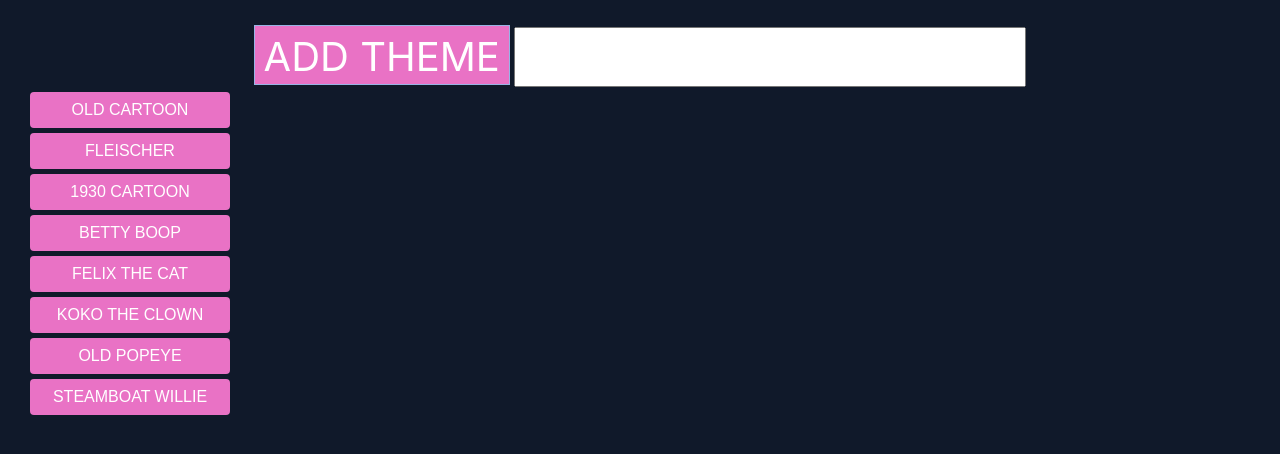
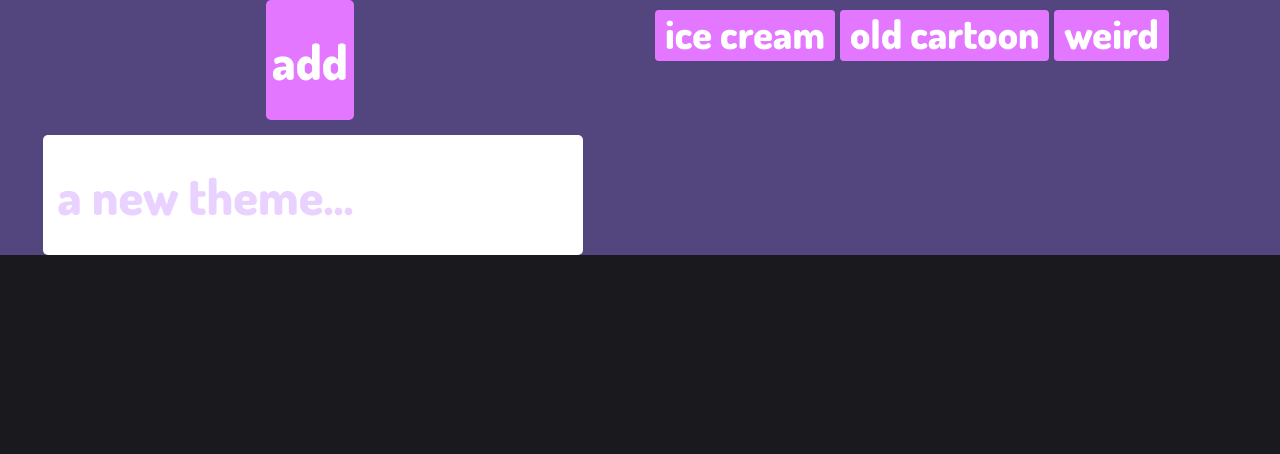
Before and after one commit to nickila/GifTastic, a plain HTML site: page index.html in a window 1280 px wide. Drawn offline with nearby package versions, Linux system fonts and the light colour scheme.

Commit message:
Added some styles

```diff
--- a/assets/app.js
+++ b/assets/app.js
@@ -1,4 +1,4 @@
-var gifArray = ["OLD CARTOON", "FLEISCHER", "1930 CARTOON", "BETTY BOOP", "FELIX THE CAT", "KOKO THE CLOWN", "OLD POPEYE", "STEAMBOAT WILLIE"];
+var gifArray = ["ice cream", "old cartoon", "weird"];
 // Create a function that creates buttons of themes in the gifArray and display them in the #button-div
 var results;
 var still;
@@ -45,13 +45,13 @@ function showGif() {
 
 
 $("#add-gif").on("click", function (event) {
-
+if ($("#gif-input")!== "") {
     console.log("success on adding gif");
     // Keeps screen from refreshing
     event.preventDefault();
     // Create variable gifInput equal to whatever user types in.
     var gifInputReg = $("#gif-input").val().trim();
-    var gifInput = gifInputReg.toUpperCase();
+    var gifInput = gifInputReg.toLowerCase();
     $("#gif-input").val("");
 
     // Push the text input into gifArray
@@ -61,6 +61,9 @@ $("#add-gif").on("click", function (event) {
     // Run showGif function to show gifs of the themes of the button clicked
     //showGif();
     // End function that allows user to type in theme and generate new button
+} else {
+    return;
+}
 });
 // Create function to create buttons of themes in array
 function renderButtons() {
--- a/assets/style.css
+++ b/assets/style.css
@@ -1,61 +1,75 @@
 body {
-    background-color: rgb(16, 25, 42);
+    background-color: rgb(26, 25, 29);
+    /* background: linear-gradient(rgb(22, 30, 32), rgb(54, 46, 73)) fixed; */
+    font-family: 'Dosis', sans-serif;
 }
-
+.header {
+    background-color: rgb(83, 69, 126);
+    min-height: 150px;
+}
 #gif-view {
-    margin: auto 0;
     text-align: center;
-    margin-right: auto;
-    margin-left: auto;
-    /* background-color: rgb(27, 40, 66); */
+    padding: 10px;
 
 }
 img {
 
-    padding: 10px;
-    border: solid 1px rgb(255, 0, 179);
-    box-shadow: 5px 5px 15px 15px rgba(247, 158, 255, 0.15);
+    border: solid 1px rgb(228, 119, 255);
+    box-shadow: 5px 5px 15px 15px rgba(210, 28, 255, 0.1);
     cursor: pointer;
+    margin: 10px;
+}
 
-
+.gif-button {
+    background-color: rgb(228, 119, 255);
+    margin-top:10px;
+    margin-right: 5px;
+    padding-top: -25;
+    padding-bottom: 10px;
+    padding-right: 10px;
+    padding-left: 10px;
+    border: none;
+    color: rgb(255, 255, 255);
+    font-size: 40px;
+    font-family: 'Dosis', sans-serif;
+    cursor: pointer;
+    line-height: 35px;
 }
-/* #button-div {
-    text-align: center;
-
-} */
-.gif-button {
-background-color: rgb(233, 114, 197);
-width: 200px;
-margin-left: 30px;
-margin-top: 5px;
-
-border: none;
-color: rgb(255, 255, 255);
-font-size: 16px;
-font-family: Arial, Helvetica, sans-serif;
-cursor: pointer;
-
+.gif-button:hover {
+    background-color: rgb(179, 89, 202);
 }
 #button-div {
-    text-align: center;
+    text-align: left;
+    float: left;
 }
 #add-gif {
-    height: 60px;
-    width: 20%;
-    background-color: rgb(233, 114, 197);
+    background-color: rgb(228, 119, 255);
     color: white;
-    border: 1px solid rgb(153, 180, 229);
-    margin-top: 25px;
-    font-size: 40px;
-
-
-
+    margin-top: 0;
+    font-size: 49px;
+    margin-right: 5px;
+    border: none;
+    border-radius: 5px;
+    min-height: 120px;
+    padding-top: 5px;
+}
+#add-gif:hover {
+    background-color: rgb(179, 89, 202);
+    cursor: pointer;
+}
+::placeholder {
+    color: rgb(233, 210, 255);
 }
 #gif-input {
-    height: 60px;
-    width: 40%;
-    font-size: 40px;
+    font-size: 50px;
     padding-left: 15px;
+    margin-top: 15px;
+    margin-bottom: auto;
+    border: none;
+    border-radius: 5px;
+    color: rgb(197, 176, 255);
+    min-height: 120px;
+
 
 }
 .add-col {
--- a/index.html
+++ b/index.html
@@ -7,24 +7,28 @@
     <script src="https://ajax.googleapis.com/ajax/libs/jquery/3.3.1/jquery.min.js"></script>
     <link rel="stylesheet" href="https://stackpath.bootstrapcdn.com/bootstrap/4.1.3/css/bootstrap.min.css" integrity="sha384-MCw98/SFnGE8fJT3GXwEOngsV7Zt27NXFoaoApmYm81iuXoPkFOJwJ8ERdknLPMO"
         crossorigin="anonymous">
+    <link href="https://fonts.googleapis.com/css?family=Dosis:800" rel="stylesheet">
     <link rel="stylesheet" href="assets/style.css">
 </head>
 
 <body>
     <div class="container.fluid">
-        <div class="row">
-            <div class="col-12 add-col">
+        <div class="row header">
+            <div class="col-6 add-col">
                 <form id="gif-form">
                     <!-- <label for="gif-input">Add a theme!</label> -->
-                    <input id="add-gif" type="submit" value="ADD THEME">
-                    <input type="text" id="gif-input">
+                    <input id="add-gif" type="submit" value="add">
+                    <input type="text" id="gif-input" placeholder="a new theme...">
                 </form>
             </div>
+            <div id="button-div" class="col-6"></div>
+        </div>
 
-            <div id="button-div" class="col-2"></div>
-            <div class="col-8" id="gif-view"></div>
-            <div class="col-2"></div>
+
+        <div class="row">
+            <div class="col-12" id="gif-view"></div>
         </div>
+    </div>
     </div>
 
 
```
